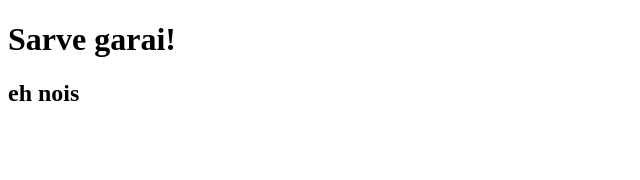
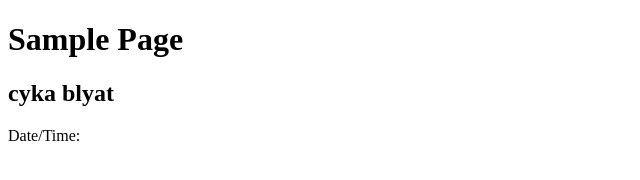
Before and after one commit to michelms02/michelms02.github.io, a plain HTML site: page index.html in a window 1280 px wide. Shown: the whole page, without its empty margins (0-640 px from the left). Drawn offline with Linux system fonts and the light colour scheme.

Commit message:
Update index.html

```diff
--- a/index.html
+++ b/index.html
@@ -5,7 +5,8 @@
     <title>Yo soy El Pirocon 2020</title>
   </head>
   <body>
-    <h1>Sarve garai!</h1>
-    <h2>eh nois</h2>
+    <h1>Sample Page</h1>
+    <h2>cyka blyat</h2>
+    <p>Date/Time: <span id="datetime"></span></p>
   </body>
 </html>
```
